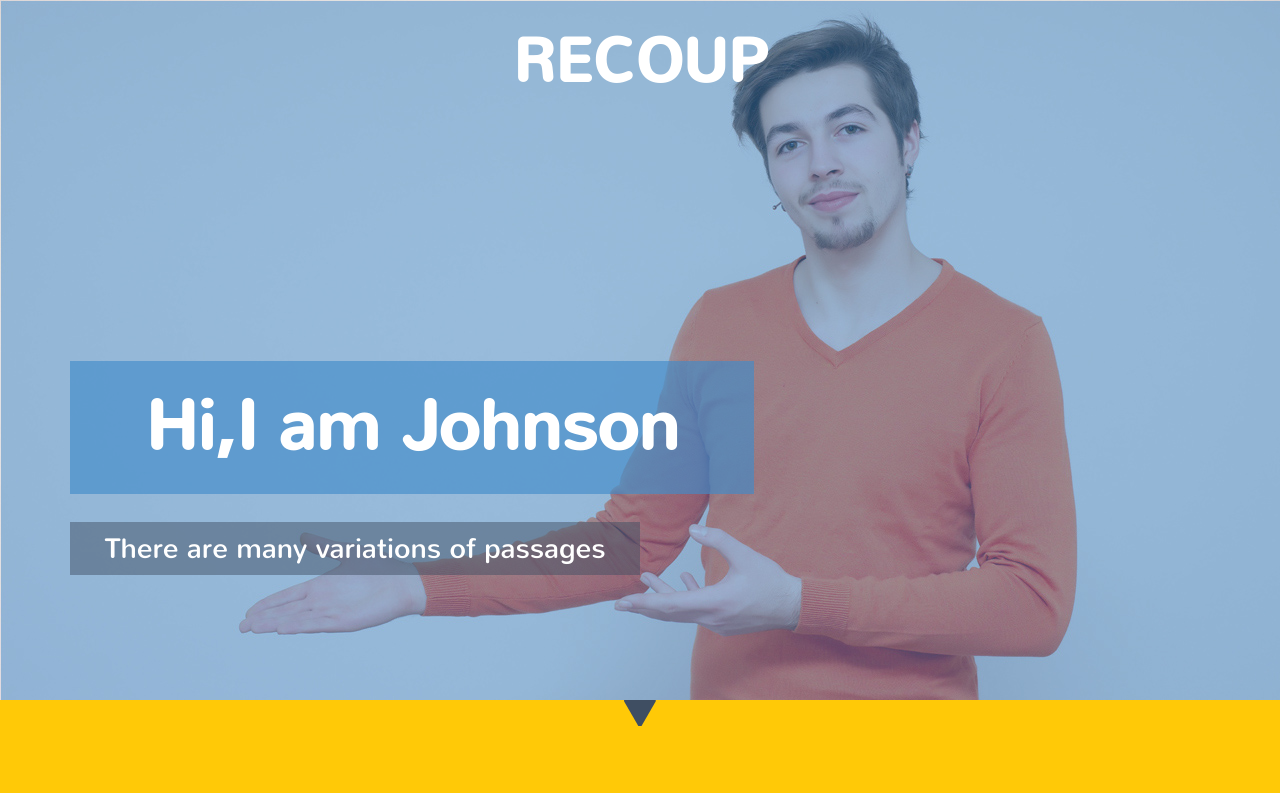
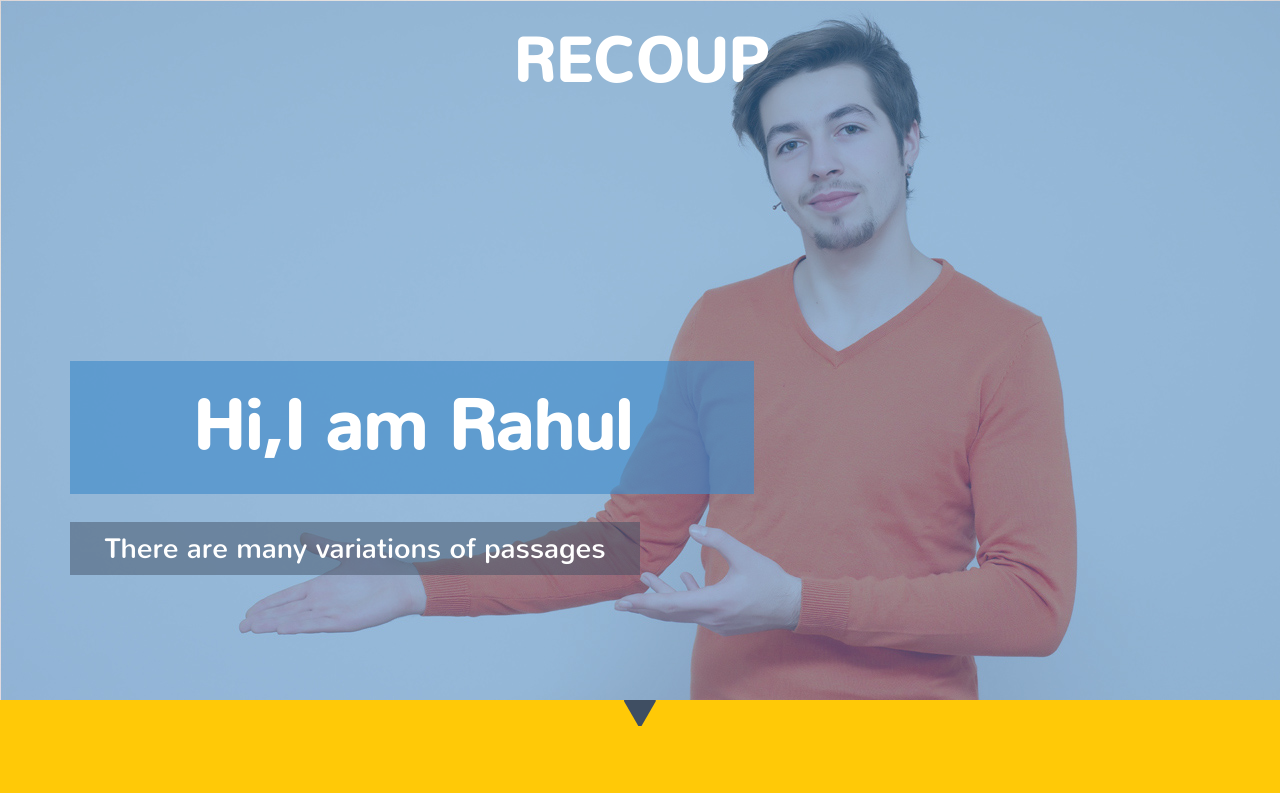
Before and after one commit to rahulsinha11/rahulsinha11.github.io, a plain HTML site: page index.html in a window 1280 px wide. Shown: the top 793 px of the page. Drawn offline with Linux system fonts and the light colour scheme; files whose address does not match are found by name.

Commit message:
name is added

```diff
--- a/index.html
+++ b/index.html
@@ -58,7 +58,7 @@ Smartphone Compatible web template, free webdesigns for Nokia, Samsung, LG, Sony
 				<h1><a href="index.html">RECOUP</a></h1>
 			</div>
 			<div class="banner-info">
-				<h2>Hi,I am Johnson</h2>
+				<h2>Hi,I am Rahul</h2>
 				<h3>There are many variations of passages</h3>
 			</div>
 		</div>
```
